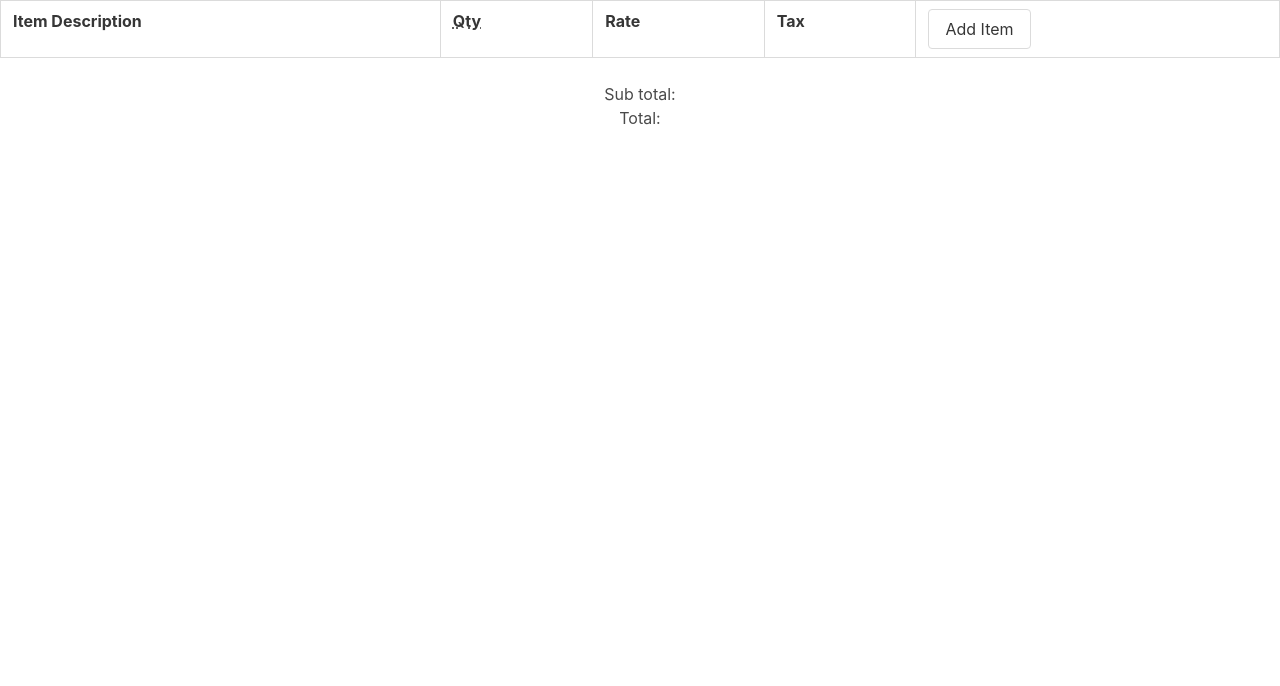
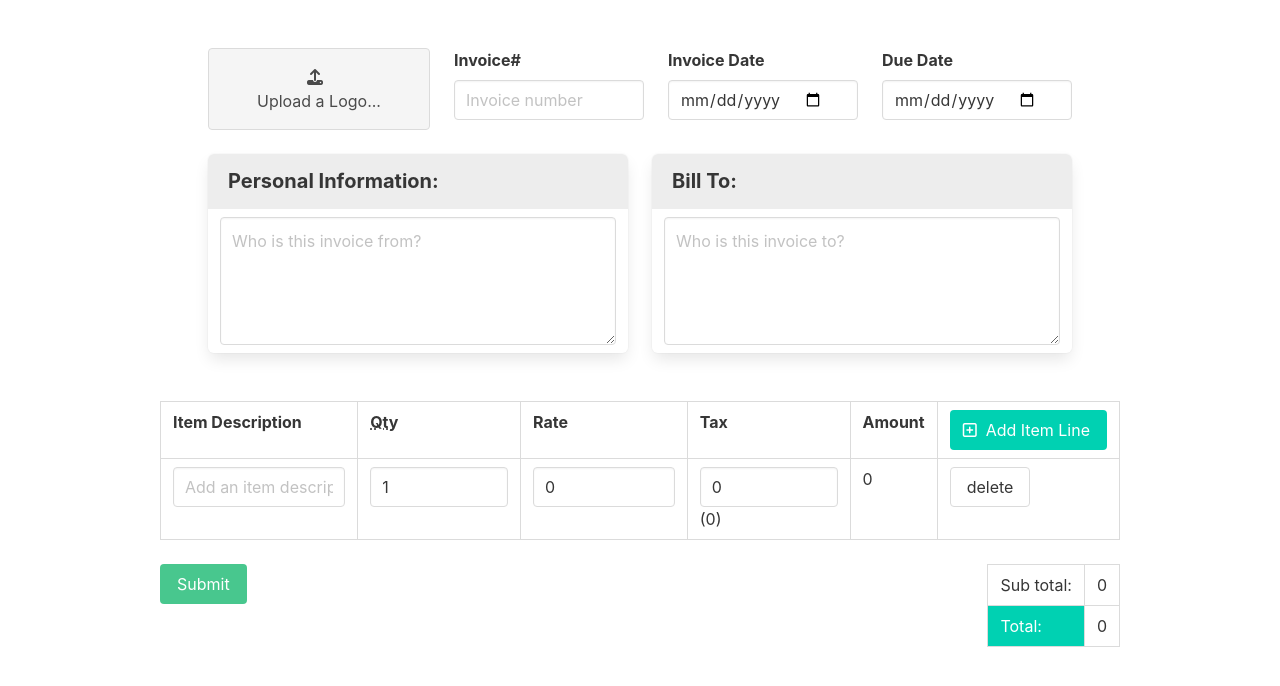
Before and after one commit to FerAlvarez11/invoizen, a React (Create React App) app: page / in a window 1280 px wide. Shown: the top 686 px of the page. Built offline with nearby package versions, Linux system fonts and the light colour scheme.

Commit message:
Form added

```diff
--- a/package.json
+++ b/package.json
@@ -3,10 +3,14 @@
   "version": "0.1.0",
   "private": true,
   "dependencies": {
+    "@fortawesome/fontawesome-svg-core": "^6.4.2",
+    "@fortawesome/free-solid-svg-icons": "^6.4.2",
+    "@fortawesome/react-fontawesome": "^0.2.0",
     "@testing-library/jest-dom": "^5.17.0",
     "@testing-library/react": "^13.4.0",
     "@testing-library/user-event": "^13.5.0",
     "bulma": "^0.9.4",
+    "bulma-calendar": "^6.1.19",
     "react": "^18.2.0",
     "react-dom": "^18.2.0",
     "react-scripts": "5.0.1",
--- a/public/index.html
+++ b/public/index.html
@@ -10,6 +10,7 @@
       content="Web site created using create-react-app"
     />
     <link rel="apple-touch-icon" href="%PUBLIC_URL%/logo192.png" />
+    <script src="https://kit.fontawesome.com/c190126147.js" crossorigin="anonymous"></script>
     <!--
       manifest.json provides metadata used when your web app is installed on a
       user's mobile device or desktop. See https://developers.google.com/web/fundamentals/web-app-manifest/
--- a/src/App.css
+++ b/src/App.css
@@ -1,38 +1,3 @@
 .App {
   text-align: center;
 }
-
-.App-logo {
-  height: 40vmin;
-  pointer-events: none;
-}
-
-@media (prefers-reduced-motion: no-preference) {
-  .App-logo {
-    animation: App-logo-spin infinite 20s linear;
-  }
-}
-
-.App-header {
-  background-color: #282c34;
-  min-height: 100vh;
-  display: flex;
-  flex-direction: column;
-  align-items: center;
-  justify-content: center;
-  font-size: calc(10px + 2vmin);
-  color: white;
-}
-
-.App-link {
-  color: #61dafb;
-}
-
-@keyframes App-logo-spin {
-  from {
-    transform: rotate(0deg);
-  }
-  to {
-    transform: rotate(360deg);
-  }
-}
--- a/src/App.js
+++ b/src/App.js
@@ -1,11 +1,14 @@
 import './App.css';
+import Form from './Form';
 import Table from './Table';
 import 'bulma/css/bulma.min.css';
 
 function App() {
   return (
-    <div className="App">
+    <div className="container  is-max-desktop ">
+      <Form/>
       <Table/>
+      <button className='button is-success centered'>Submit</button>
     </div>
   );
 }
--- /dev/null
+++ b/src/Form.js
@@ -0,0 +1,71 @@
+function Form() {
+  return (
+    <div className="m-6">
+        <div className="columns">
+            <div className="column">
+                <div className="file is-boxed">
+                    <label className="file-label">
+                        <input className="file-input" type="file" name="resume"/>
+                        <span className="file-cta">
+                        <span className="file-icon">
+                            <i className="fas fa-upload"></i>
+                        </span>
+                        <span className="file-label">
+                            Upload a Logo...
+                        </span>
+                        </span>
+                    </label>
+                </div>
+            </div>
+            <div className="column">
+                <div className="field">
+                    <label className="label">Invoice#</label>
+                    <div className="control">
+                        <input className="input" type="text" placeholder="Invoice number"/>
+                    </div>
+                </div>
+            </div>
+            <div className="column">
+                <div className="field">
+                    <label className="label">Invoice Date</label>
+                    <div className="control">
+                        <input className="input" type="date" placeholder="Text input"/>
+                    </div>
+                </div>
+            </div>
+            <div className="column">
+                <div className="field">
+                    <label className="label">Due Date</label>
+                    <div className="control">
+                        <input className="input" color="primary" type="date" placeholder="Text input"/>
+                    </div>
+                </div>
+            </div>
+        </div>
+        <div className="columns">
+            <div className="column">
+                <div className="panel">
+                    <p className="panel-heading">
+                        Personal Information:
+                    </p>
+                    <div className="panel-block">
+                        <textarea className="textarea" placeholder="Who is this invoice from?"></textarea>
+                    </div>
+                </div>
+            </div>
+            <div className="column">
+                <div className="panel">
+                    <p className="panel-heading">
+                        Bill To:
+                    </p>
+                    <div className="panel-block">
+                        <textarea className="textarea" placeholder="Who is this invoice to?"></textarea>
+                    </div>
+                </div>
+            </div>
+        </div>
+    </div>
+  );
+}
+
+export default Form;
--- a/src/Table.js
+++ b/src/Table.js
@@ -1,35 +1,32 @@
-import { useState } from "react";
+import { useState, useEffect } from "react";
 import TableRows from "./TableRows";
 
 function Table() {
     const [tableRowsValues, setTableRowsValues] = useState([]);
 
-    // const amount = tableRowsValues[0].quantity * tableRowsValues[0].rate;
-
-    // console.log(amount);
+    const subtotal = tableRowsValues.reduce((accumulator, currentValue) => accumulator + currentValue.amount, 0);
+    const total = subtotal + tableRowsValues.reduce((accumulator, currentValue) => accumulator + currentValue.taxAmount, 0);
 
     const addRowValue = () => {
         let copyAmountOfRows = [...tableRowsValues, {
                 itemDescription:"",
-                quantity:0,
+                quantity:1,
                 rate:0,
-                tax:0,
+                taxPercentage:0,
                 amount:0,
+                taxAmount:0,
             }]
         setTableRowsValues(copyAmountOfRows);
     }
 
+    useEffect(() => {
+        addRowValue();
+      }, []);
+
     const deleteRow = (index) => {
-
-        console.log(tableRowsValues,"here")
-
-
         if(tableRowsValues.length > 0){
             let copyAmountOfRows = [...tableRowsValues];
-
             copyAmountOfRows.splice(index, 1);
-            console.log(copyAmountOfRows,"2");
-
             setTableRowsValues(copyAmountOfRows);
         }
     }
@@ -37,14 +34,27 @@ function Table() {
     return (
         <div>
             <TableRows addRowValue={addRowValue} tableRowsValues={tableRowsValues} setTableRowsValues={setTableRowsValues} deleteRow={deleteRow}/>
-            <h1>Sub total: </h1>
-            {tableRowsValues.map((row, i) => {
-                    if(row.tax !== 0) {
-                        return <h1 key={`tax_key_${i}`}>Tax: {row.tax}%</h1>
-                    }
-                return null;
-            })}
-            <h1>Total:</h1>
+            <table className="table is-bordered is-pulled-right">
+                <tbody>
+                    <tr>
+                        <td><h1>Sub total: </h1></td>
+                        <td><h1>{subtotal}</h1></td>
+                    </tr>
+                    {tableRowsValues.map((row, i) => {
+                        if(row.taxPercentage !== 0) {
+                            return <tr key={`tax_key_${i}`}>
+                                <td><h1>Tax: </h1></td>
+                                <td><h1>{row.taxPercentage}%</h1></td>
+                            </tr>
+                        }
+                        return null;
+                    })}
+                    <tr>
+                        <td className="is-selected"><h1>Total: </h1></td>
+                        <td><h1>{total}</h1></td>
+                    </tr>
+                </tbody>
+            </table>
         </div>
     );
   }
--- a/src/TableRow.js
+++ b/src/TableRow.js
@@ -1,7 +1,6 @@
 function TableRow({deleteRow, i, tableRowsValues, setTableRowsValues}) {
 
     const handleDeleteRow = () =>{
-        console.log(i)
         deleteRow(i);
     }
 
@@ -9,28 +8,27 @@ function TableRow({deleteRow, i, tableRowsValues, setTableRowsValues}) {
         const tableRowsValuesCopy = [...tableRowsValues];
         tableRowsValuesCopy[i].itemDescription = event.target.value;
         setTableRowsValues(tableRowsValuesCopy);
-        // tableRowsValues[i].itemDescription = event.target.value;
-        // setTableRowsValues(tableRowsValues);
     }
 
     const handleQuantityChange = (event) => {
         const tableRowsValuesCopy = [...tableRowsValues];
         tableRowsValuesCopy[i].quantity = event.target.value;
+        tableRowsValuesCopy[i].amount = event.target.value * tableRowsValuesCopy[0].rate;
         setTableRowsValues(tableRowsValuesCopy);
-        // tableRowsValues[i].amount = event.target.value * tableRowsValues[0].rate;
-        // console.log(tableRowsValues[i].amount);
     }
 
     const handleRateChange = (event) => {
         const tableRowsValuesCopy = [...tableRowsValues];
         tableRowsValuesCopy[i].rate = event.target.value;
+        tableRowsValuesCopy[i].amount = event.target.value * tableRowsValuesCopy[0].quantity;
         setTableRowsValues(tableRowsValuesCopy);
-        // tableRowsValues[i].amount = event.target.value * tableRowsValues[0].quantity;
     }
 
-    const handleTaxChange = (event) => {
+    const handleTaxPercentageChange = (event) => {
         const tableRowsValuesCopy = [...tableRowsValues];
-        tableRowsValuesCopy[i].tax = event.target.value;
+        tableRowsValuesCopy[i].taxPercentage = event.target.value;
+        tableRowsValuesCopy[i].taxAmount = tableRowsValuesCopy[i].amount * event.target.value / 100;
+        console.log(tableRowsValuesCopy[i].taxAmount);
         setTableRowsValues(tableRowsValuesCopy);
     }
 
@@ -50,16 +48,19 @@ function TableRow({deleteRow, i, tableRowsValues, setTableRowsValues}) {
                 <input
                     className="input"
                     type="number"
+                    min="1"
                     placeholder="Add an item description"
                     onChange={handleQuantityChange}
                     value={tableRowsValues[i].quantity}
                     name="quantity"
+
                 />
             </td>
             <td>
                 <input
                     className="input"
                     type="number"
+                    min="1"
                     placeholder="Add an item description"
                     onChange={handleRateChange}
                     value={tableRowsValues[i].rate}
@@ -70,15 +71,17 @@ function TableRow({deleteRow, i, tableRowsValues, setTableRowsValues}) {
                 <input
                     className="input"
                     type="number"
+                    min="1"
                     placeholder="Add an item description"
-                    onChange={handleTaxChange}
-                    value={tableRowsValues[i].tax}
-                    name="tax"
+                    onChange={handleTaxPercentageChange}
+                    value={tableRowsValues[i].taxPercentage}
+                    name="taxPercentage"
                 />
+                <h1>({tableRowsValues[i].taxAmount})</h1>
             </td>
-            {/* <td>
-                `hi${i}`
-            </td> */}
+            <td>
+                {tableRowsValues[i].amount}
+            </td>
             <td>
                 <button className="button" onClick={handleDeleteRow}>delete</button>
             </td>
--- a/src/TableRows.js
+++ b/src/TableRows.js
@@ -5,14 +5,21 @@ function TableRows({addRowValue, tableRowsValues, setTableRowsValues, deleteRow}
     return (
         <div className="table is-bordered">
             <table className="table is-bordered table is-fullwidth">
-                <thead>
+                <thead className="is-primary">
                     <tr>
                         <th>Item Description</th>
                         <th><abbr title="Quantity">Qty</abbr></th>
                         <th>Rate</th>
                         <th>Tax</th>
-                        {/* <th>Amount</th> */}
-                        <th><button className="button" onClick={addRowValue}> Add Item </button></th>
+                        <th>Amount</th>
+                        <th className="has-text-centered">
+                             <button className="button is-primary" onClick={addRowValue}>
+                                <span className="icon">
+                                    <i className="fa-regular fa-square-plus"></i>
+                                </span>
+                                <span>Add Item Line</span>
+                            </button>
+                        </th>
                     </tr>
                 </thead>
                 <tbody>
```
Also changed, not shown: 1 other file (tests, documents, lock files or other folders).
